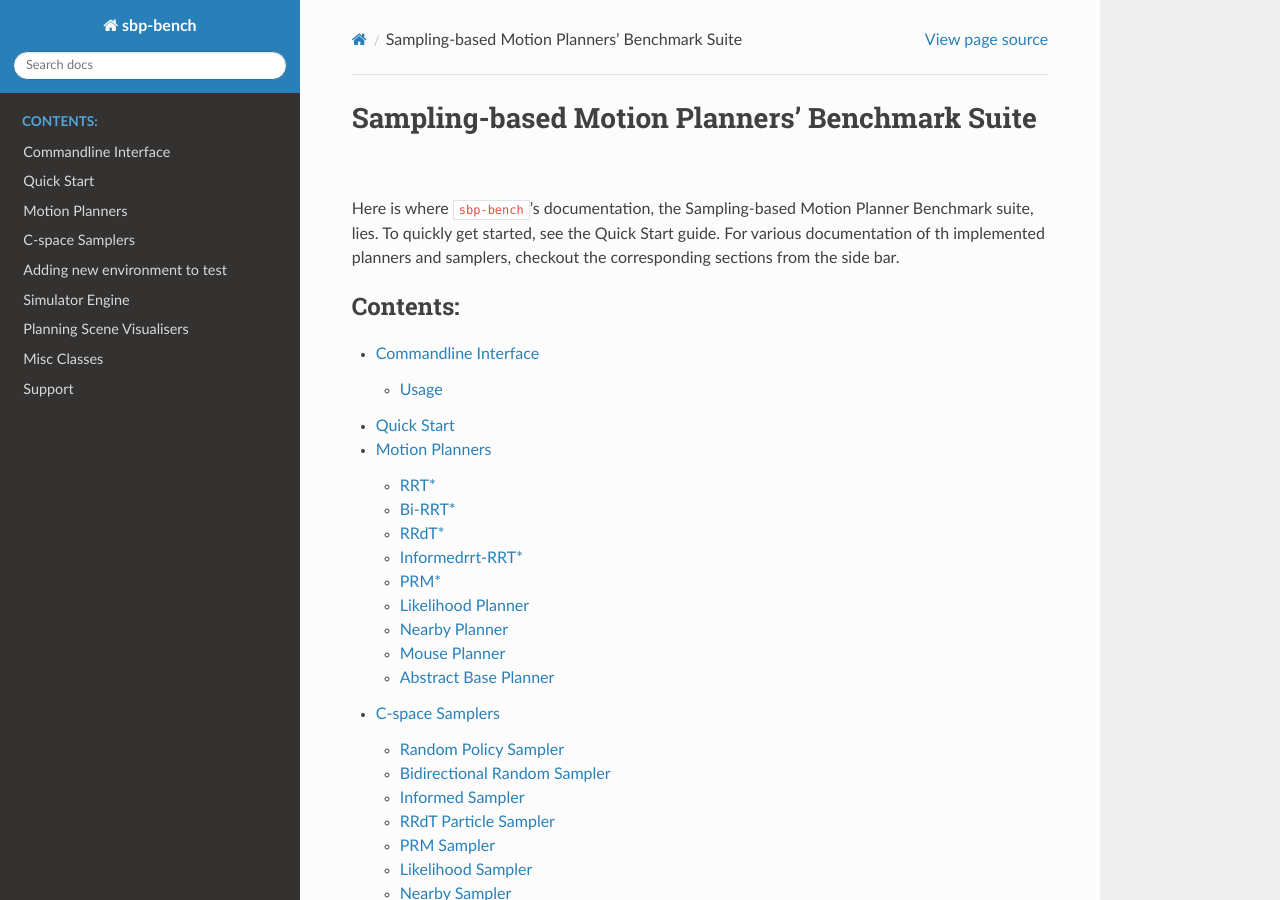
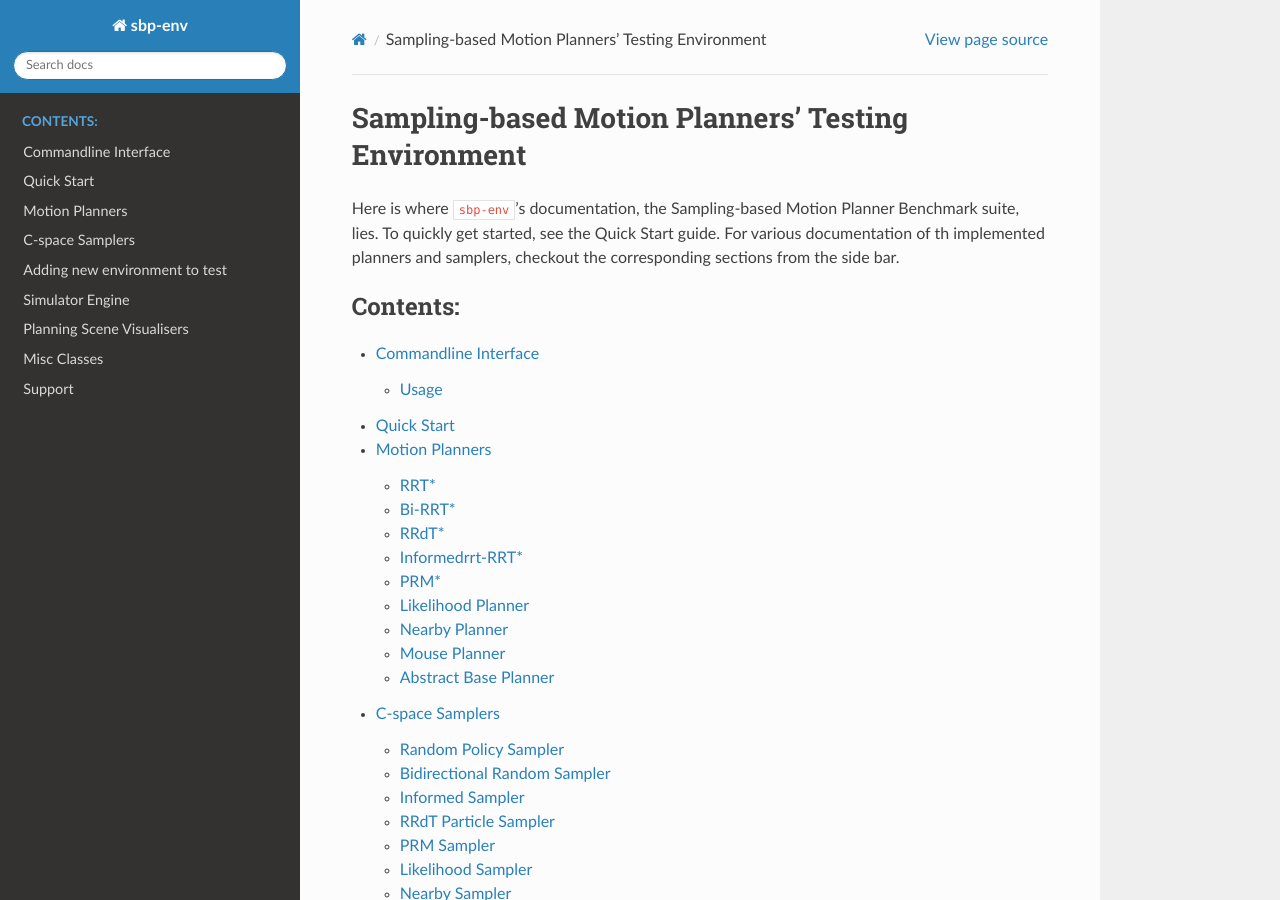
Before and after one commit to soraxas/sbp-env, a Sphinx documentation site: the page built from docs/source/index.rst, in a window 1280 px wide and 900 px high. Built offline with Sphinx 7.4.7 and the Read the Docs theme 2.0.0, drawn with Linux system fonts in a browser that asks for light colours; formulas are drawn with MathJax 3.

Commit message:
rename to sbp-env
Signed-off-by: Tin Lai <oscar@tinyiu.com>

```diff
--- a/docs/source/conf.py
+++ b/docs/source/conf.py
@@ -20,7 +20,7 @@ sys.path.insert(0, os.path.abspath("../.."))
 
 # -- Project information -----------------------------------------------------
 
-project = "sbp-bench"
+project = "sbp-env"
 copyright = "2021, Tin Lai"
 author = "Tin Lai"
 
--- a/docs/source/engines.rst
+++ b/docs/source/engines.rst
@@ -1,7 +1,7 @@
 Simulator Engine
 ================
 
-Currently there are three engines used in ``sbp-bench`` that are used to simulate collisions and the planning environment.
+Currently there are three engines used in ``sbp-env`` that are used to simulate collisions and the planning environment.
 
 The first one is a **2D** image space engine with the configuration space (*C-Space*) as :math:`C \subseteq \mathbb{R}^2`.
 This engine is very easy to use and very easy to add new environments.
--- a/docs/source/index.rst
+++ b/docs/source/index.rst
@@ -1,7 +1,7 @@
-Sampling-based Motion Planners' Benchmark Suite
-===============================================
+Sampling-based Motion Planners' Testing Environment
+===================================================
 
-Here is where ``sbp-bench``'s documentation, the Sampling-based Motion Planner
+Here is where ``sbp-env``'s documentation, the Sampling-based Motion Planner
 Benchmark suite, lies.
 To quickly get started, see the :ref:`Quick Start` guide.
 For various documentation of th implemented planners and samplers, checkout the
--- a/docs/source/planners.rst
+++ b/docs/source/planners.rst
@@ -1,7 +1,7 @@
 Motion Planners
 ===============
 
-The following are all of the available motion planners in ``sbp-bench``.
+The following are all of the available motion planners in ``sbp-env``.
 
 
 RRT*
--- a/docs/source/support.rst
+++ b/docs/source/support.rst
@@ -6,6 +6,6 @@ the `Github issue tracker`_.
 If there is any details that the documentation is missing, feel free
 to send in a PR to help improve the project.
 
-Project page: https://github.com/soraxas/sbp-bench
+Project page: https://github.com/soraxas/sbp-env
 
-.. _Github issue tracker: https://github.com/soraxas/sbp-bench/issues
+.. _Github issue tracker: https://github.com/soraxas/sbp-env/issues
--- a/docs/source/visualisers.rst
+++ b/docs/source/visualisers.rst
@@ -73,7 +73,7 @@ with the help of the collision checker :class:`collisionChecker.RobotArm4dCollis
 
 
 
-Currently there are three engines used in ``sbp-bench`` that are used to simulate collisions and the planning environment.
+Currently there are three engines used in ``sbp-env`` that are used to simulate collisions and the planning environment.
 
 The first one is a **2D**  engine with the configuration space (*C-Space*) as :math:`C \subseteq \mathbb{R}^2`.
 This engine is very easy to use and very easy to add new environments.
--- a/main.py
+++ b/main.py
@@ -1,5 +1,5 @@
 #!/usr/bin/env python
-"""SBP-Bench
+"""SBP-Env
 
 Usage:
   main.py ({all_available_planners}) <MAP>
@@ -117,7 +117,7 @@ def main(map_fname=None, start=None, goal=None, sampler=None):
     :param sampler:  (Default value = None)
 
     """
-    args = docopt(__doc__, version="SBP-Bench Research v2.0")
+    args = docopt(__doc__, version="SBP-Env Research v2.0")
 
     ########## Switch Visualiser to inherinet from ##########
     from visualiser import VisualiserSwitcher
```
